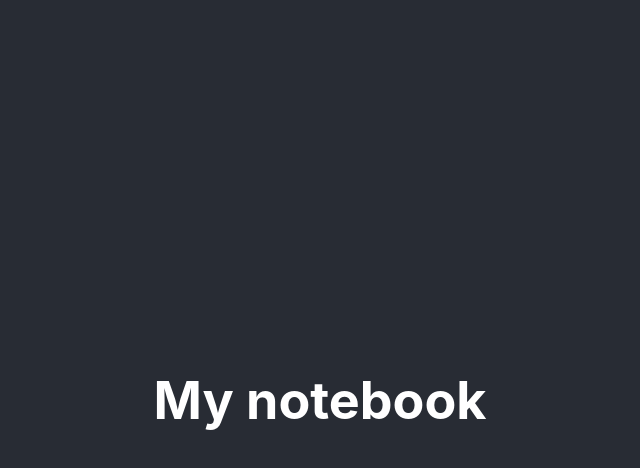
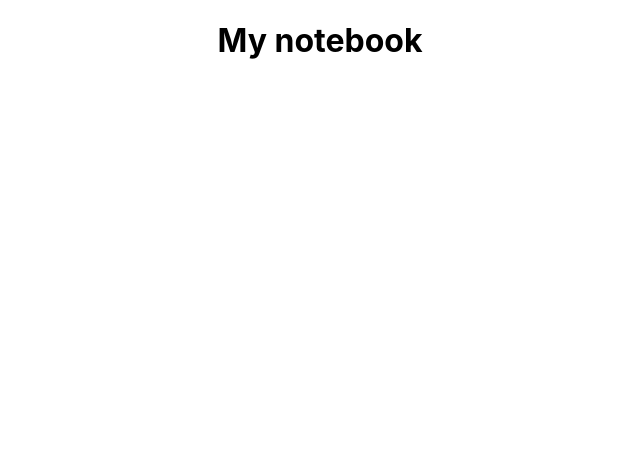
Before and after one commit to LeaDalibard/react-notebook, a React (Create React App) app: page / in a window 1280 px wide. Shown: the top 468 px of the page, without its empty margins (320-960 px from the left). Built offline with nearby package versions, Linux system fonts and the light colour scheme.

Commit message:
Adding files containes, constants, components

```diff
--- a/public/index.html
+++ b/public/index.html
@@ -7,7 +7,7 @@
     <meta name="theme-color" content="#000000" />
     <meta
       name="description"
-      content="Web site created using create-react-app"
+      content="Notebook App created using create-react-app"
     />
     <title>Notebook App</title>
   </head>
--- a/src/App.css
+++ /dev/null
@@ -1,38 +0,0 @@
-.App {
-  text-align: center;
-}
-
-.App-logo {
-  height: 40vmin;
-  pointer-events: none;
-}
-
-@media (prefers-reduced-motion: no-preference) {
-  .App-logo {
-    animation: App-logo-spin infinite 20s linear;
-  }
-}
-
-.App-header {
-  background-color: #282c34;
-  min-height: 100vh;
-  display: flex;
-  flex-direction: column;
-  align-items: center;
-  justify-content: center;
-  font-size: calc(10px + 2vmin);
-  color: white;
-}
-
-.App-link {
-  color: #61dafb;
-}
-
-@keyframes App-logo-spin {
-  from {
-    transform: rotate(0deg);
-  }
-  to {
-    transform: rotate(360deg);
-  }
-}
--- /dev/null
+++ b/src/Components/Form/index.js
@@ -0,0 +1 @@
+export { default } from './Form'
--- /dev/null
+++ b/src/Containers/App.css
@@ -0,0 +1,18 @@
+.App {
+  text-align: center;
+}
+
+.App-header {
+  background-color: #282c34;
+  min-height: 100vh;
+  display: flex;
+  flex-direction: column;
+  align-items: center;
+  justify-content: center;
+  font-size: calc(10px + 2vmin);
+  color: white;
+}
+
+.App-link {
+  color: #61dafb;
+}
--- a/src/App.js
+++ b/src/Containers/App.js
@@ -3,9 +3,7 @@ import './App.css';
 function App() {
   return (
     <div className="App">
-      <header className="App-header">
         <h1>My notebook</h1>
-      </header>
     </div>
   );
 }
--- a/src/index.js
+++ b/src/index.js
@@ -1,7 +1,7 @@
 import React from 'react';
 import ReactDOM from 'react-dom';
-import './index.css';
-import App from './App';
+import './Containers/index.css';
+import App from './Containers/App';
 
 
 ReactDOM.render(
```
Also changed, not shown: src/Components/Form/Form.css (added), src/Components/Form/Form.js (added), src/Containers/index.css (renamed from src/index.css), 2 other files (tests, documents, lock files or other folders).
